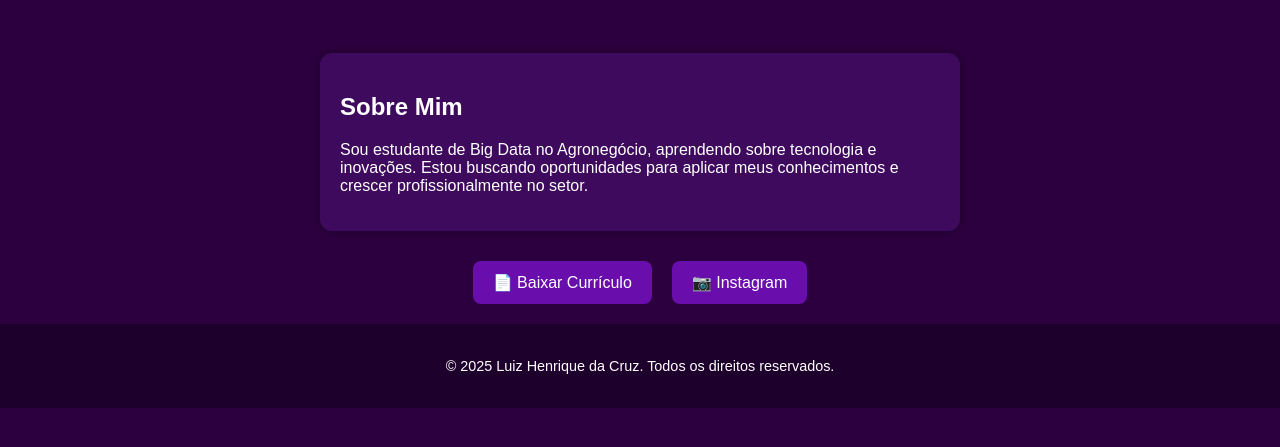
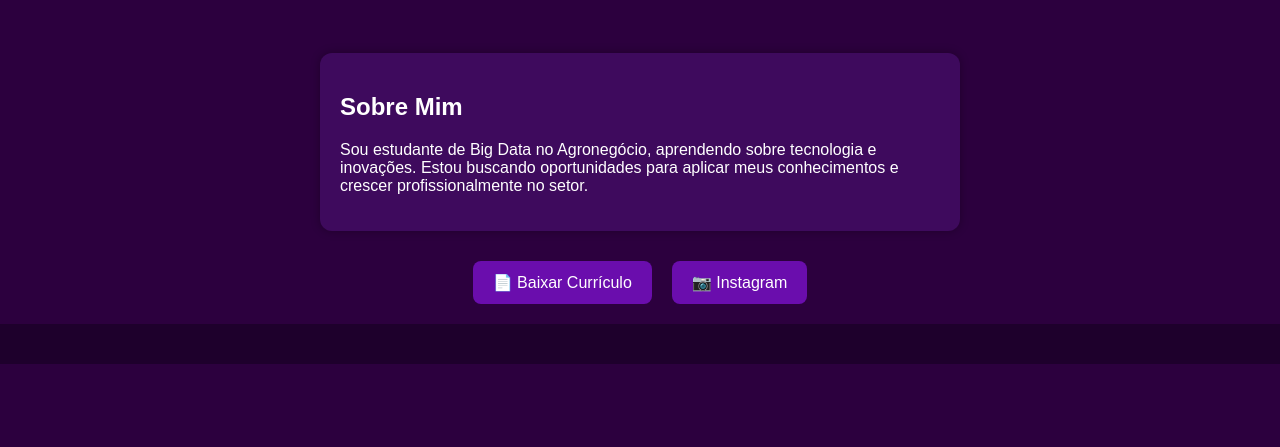
Before and after one commit to LuizCruz18/LuizCruz18.github.io, a plain HTML site: page index.html in a window 1280 px wide. Shown: the part 185-632 px from the top of the page. Drawn offline with Linux system fonts and the light colour scheme.

Commit message:
Update index.html

```diff
--- a/index.html
+++ b/index.html
@@ -27,7 +27,7 @@
     </main>
 
     <footer>
-        <p>&copy; 2025 Luiz Henrique da Cruz. Todos os direitos reservados.</p>
+
     </footer>
 
 </body>
```
